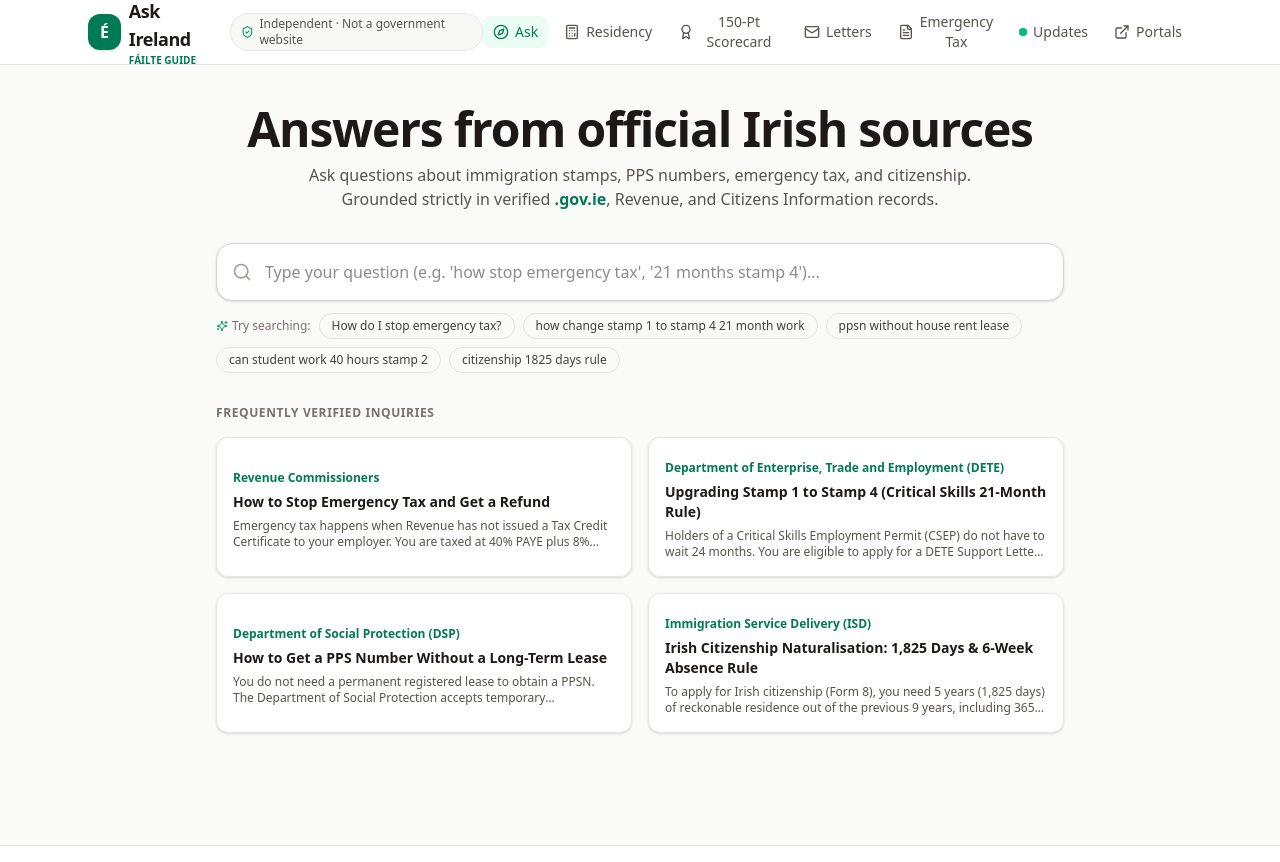
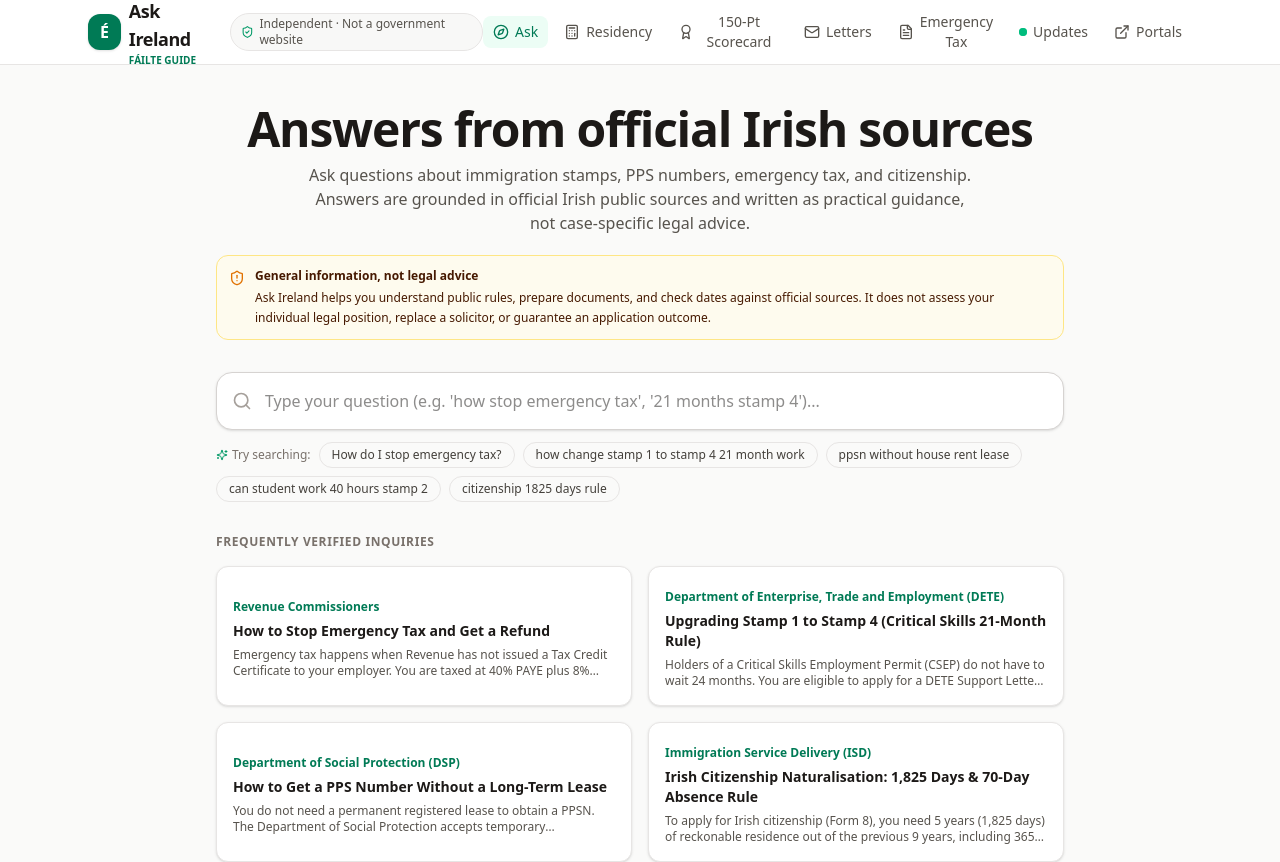
Before and after one commit to thassan66/ask-ireland, a React (Vite) app: page / in a window 1280 px wide. Shown: the top 862 px of the page. Built offline with nearby package versions, Linux system fonts and the light colour scheme.

Commit message:
chore: strengthen legal safety messaging

```diff
--- a/src/components/CitizenshipCalculator.tsx
+++ b/src/components/CitizenshipCalculator.tsx
@@ -13,6 +13,7 @@ import {
 } from 'lucide-react';
 import { StampPeriod, TravelAbsence } from '../types';
 import { evaluateCitizenship } from '../utils/citizenshipEngine';
+import { LegalSafetyNotice } from './LegalSafetyNotice';
 
 export const CitizenshipCalculator: React.FC = () => {
   const [stamps, setStamps] = useState<StampPeriod[]>([
@@ -148,6 +149,10 @@ export const CitizenshipCalculator: React.FC = () => {
           Evaluates residency under the <em>Irish Nationality and Citizenship Act 1956</em> (as amended by the <em>Courts and Civil Law Act 2023</em>).
           Audits for <strong>statutory absences (&gt;70 days)</strong>, <strong>unregistered gaps</strong>, and <strong>the continuous 1-year rule</strong>.
         </p>
+      </div>
+
+      <div className="mt-5">
+        <LegalSafetyNotice compact />
       </div>
 
       {/* Main Stats Card */}
--- /dev/null
+++ b/src/components/LegalSafetyNotice.tsx
@@ -0,0 +1,24 @@
+import React from 'react';
+import { ShieldAlert } from 'lucide-react';
+
+interface LegalSafetyNoticeProps {
+  compact?: boolean;
+}
+
+export const LegalSafetyNotice: React.FC<LegalSafetyNoticeProps> = ({ compact = false }) => {
+  return (
+    <div className={`rounded-xl border border-amber-200 bg-amber-50/80 text-amber-950 dark:border-amber-900/60 dark:bg-amber-950/30 dark:text-amber-200 ${
+      compact ? 'p-3 text-xs' : 'p-4 text-sm'
+    }`}>
+      <div className="flex items-start gap-2.5">
+        <ShieldAlert className={`${compact ? 'size-4' : 'size-5'} mt-0.5 shrink-0 text-amber-600 dark:text-amber-400`} />
+        <div>
+          <p className="font-bold">General information, not legal advice</p>
+          <p className="mt-1 leading-relaxed">
+            Ask Ireland helps you understand public rules, prepare documents, and check dates against official sources. It does not assess your individual legal position, replace a solicitor, or guarantee an application outcome.
+          </p>
+        </div>
+      </div>
+    </div>
+  );
+};
--- a/src/components/ResponseCard.tsx
+++ b/src/components/ResponseCard.tsx
@@ -1,5 +1,5 @@
 import React, { useState } from 'react';
-import { ExternalLink, CheckCircle2, Copy, Check, Building2, Calendar } from 'lucide-react';
+import { ExternalLink, CheckCircle2, Copy, Check, Building2, Calendar, ShieldCheck } from 'lucide-react';
 import { KnowledgeItem } from '../types';
 
 interface ResponseCardProps {
@@ -8,9 +8,14 @@ interface ResponseCardProps {
 
 export const ResponseCard: React.FC<ResponseCardProps> = ({ item }) => {
   const [copied, setCopied] = useState(false);
+  const confidenceLabel = item.sourceConfidence === 'mixed'
+    ? 'Mixed official/public guidance'
+    : item.sourceConfidence === 'official-guidance'
+    ? 'Official guidance'
+    : 'Official source';
 
   const handleCopy = () => {
-    navigator.clipboard.writeText(`${item.title}\n\n${item.summary}\n\nOfficial Source: ${item.officialSource.url}`);
+    navigator.clipboard.writeText(`${item.title}\n\n${item.summary}\n\nGeneral information only. Verify your own circumstances against the official source.\n\nOfficial Source: ${item.officialSource.url}`);
     setCopied(true);
     setTimeout(() => setCopied(false), 2000);
   };
@@ -28,6 +33,10 @@ export const ResponseCard: React.FC<ResponseCardProps> = ({ item }) => {
           <span className="flex items-center gap-1 text-[11px] text-stone-500 dark:text-stone-400">
             <Calendar className="size-3" />
             Verified {item.officialSource.lastVerified}
+          </span>
+          <span className="flex items-center gap-1 rounded-md bg-blue-50 px-2 py-1 text-[11px] font-semibold text-blue-800 dark:bg-blue-950/60 dark:text-blue-300">
+            <ShieldCheck className="size-3" />
+            {confidenceLabel}
           </span>
         </div>
 
@@ -48,6 +57,9 @@ export const ResponseCard: React.FC<ResponseCardProps> = ({ item }) => {
         </h3>
         <p className="mt-2 text-base leading-relaxed text-stone-700 dark:text-stone-300">
           {item.summary}
+        </p>
+        <p className="mt-2 rounded-lg border border-stone-200 bg-stone-50 px-3 py-2 text-xs leading-relaxed text-stone-600 dark:border-stone-800 dark:bg-stone-800/50 dark:text-stone-300">
+          {item.legalBoundary ?? 'Use this as a preparation aid only. Official guidance, current law, and professional advice for your own circumstances should take priority.'}
         </p>
       </div>
 
@@ -84,7 +96,7 @@ export const ResponseCard: React.FC<ResponseCardProps> = ({ item }) => {
       {/* Grounded Citation Outbound Button */}
       <div className="mt-6 flex flex-col sm:flex-row sm:items-center sm:justify-between gap-2.5 border-t border-stone-100 pt-4 dark:border-stone-800">
         <span className="text-xs text-stone-500 dark:text-stone-400">
-          Primary Source: {item.officialSource.title}
+          Primary source: {item.officialSource.title}
         </span>
         <a
           href={item.officialSource.url}
--- a/src/components/SearchSection.tsx
+++ b/src/components/SearchSection.tsx
@@ -3,6 +3,7 @@ import { Search, X, Sparkles, AlertCircle } from 'lucide-react';
 import { searchKnowledgeBase } from '../utils/searchEngine';
 import { ResponseCard } from './ResponseCard';
 import { KNOWLEDGE_BASE } from '../data/knowledgeBase';
+import { LegalSafetyNotice } from './LegalSafetyNotice';
 
 export const SearchSection: React.FC = () => {
   const [query, setQuery] = useState('');
@@ -30,8 +31,12 @@ export const SearchSection: React.FC = () => {
         </h1>
         <p className="mx-auto mt-2.5 max-w-2xl text-sm sm:text-base text-stone-600 dark:text-stone-400">
           Ask questions about immigration stamps, PPS numbers, emergency tax, and citizenship.
-          Grounded strictly in verified <span className="font-semibold text-emerald-700 dark:text-emerald-400">.gov.ie</span>, Revenue, and Citizens Information records.
+          Answers are grounded in official Irish public sources and written as practical guidance, not case-specific legal advice.
         </p>
+      </div>
+
+      <div className="mt-5">
+        <LegalSafetyNotice compact />
       </div>
 
       {/* Search Input Bar */}
@@ -79,7 +84,7 @@ export const SearchSection: React.FC = () => {
           <div>
             <div className="mb-4 flex items-center justify-between text-xs font-semibold uppercase tracking-wider text-stone-500 dark:text-stone-400">
               <span>{results.length} Grounded Official Answer{results.length > 1 ? 's' : ''} Found</span>
-              <span className="text-emerald-700 dark:text-emerald-400">Grounded in Public Law</span>
+              <span className="text-emerald-700 dark:text-emerald-400">Verify Before Acting</span>
             </div>
             <div className="space-y-6">
               {results.map(({ item }) => (
--- a/src/data/knowledgeBase.ts
+++ b/src/data/knowledgeBase.ts
@@ -111,7 +111,7 @@ export const KNOWLEDGE_BASE: KnowledgeItem[] = [
   },
   {
     id: 'citizenship-naturalisation-days',
-    title: 'Irish Citizenship Naturalisation: 1,825 Days & 6-Week Absence Rule',
+    title: 'Irish Citizenship Naturalisation: 1,825 Days & 70-Day Absence Rule',
     category: 'immigration',
     queryMatches: [
       'citizenship days calculation',
@@ -125,13 +125,13 @@ export const KNOWLEDGE_BASE: KnowledgeItem[] = [
     semanticKeywords: [
       'naturalisation', 'reckonable residence', 'irish nationality and citizenship act 1956',
       'form 8', '1825 days', 'continuous year', 'stamp 1', 'stamp 4', 'stamp 2 excluded',
-      '6 week rule', 'absence from state'
+      '70 day rule', '100 day rule', 'absence from state'
     ],
     summary: 'To apply for Irish citizenship (Form 8), you need 5 years (1,825 days) of reckonable residence out of the previous 9 years, including 365 days of continuous unbroken residence immediately prior to application.',
     details: [
       'Eligible stamps that count towards citizenship: Stamp 1, Stamp 1G (since 2023 update for qualifying periods), Stamp 3, Stamp 4, and Stamp 5.',
       'Ineligible stamps: Stamp 2 (Study) and Stamp 2A NEVER count towards reckonable residence for citizenship.',
-      'The 6-Week Rule: Under revised Department of Justice guidelines, you can spend up to 6 weeks (42 days) outside Ireland per calendar year without breaking residency. Absences up to 10 weeks can be accepted for exceptional reasons (health, family bereavement, or work travel).'
+      'For the final year before application, amended law allows absences up to 70 days as residence, with a possible additional 30 days only where the Minister is satisfied there are exceptional circumstances.'
     ],
     nextSteps: [
       'Collect all past and present IRP cards and passport entry/exit stamps.',
@@ -144,7 +144,9 @@ export const KNOWLEDGE_BASE: KnowledgeItem[] = [
       agency: 'Immigration Service Delivery (ISD)',
       url: 'https://www.irishimmigration.ie/how-to-become-a-citizen/become-an-irish-citizen-by-naturalisation/',
       lastVerified: 'October 2026'
-    }
+    },
+    legalBoundary: 'This is a date-counting and document-preparation guide. Naturalisation remains discretionary and the Department of Justice decides each application on its full facts.',
+    sourceConfidence: 'official-guidance'
   },
   {
     id: 'stamp2-working-hours',
--- a/src/types.ts
+++ b/src/types.ts
@@ -23,6 +23,8 @@ export interface KnowledgeItem {
     url: string;
     lastVerified: string;
   };
+  legalBoundary?: string;
+  sourceConfidence?: 'official' | 'official-guidance' | 'mixed';
 }
 
 export interface StampPeriod {
```
Also changed, not shown: 1 other file (tests, documents, lock files or other folders).
